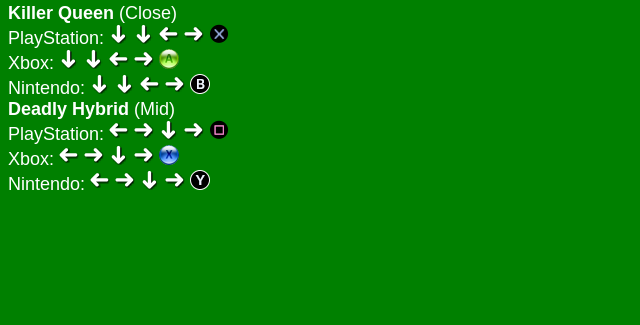
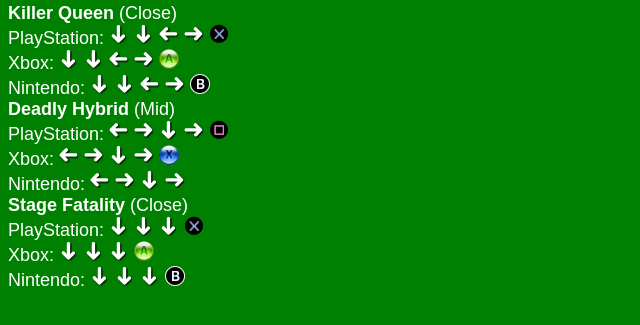
Before and after one commit to kombathouse/kombathouse.github.io, a plain HTML site: page mkx/alien/index.html in a window 1280 px wide. Shown: the part 87-412 px from the top of the page, without its empty margins (0-640 px from the left). Drawn offline with Linux system fonts and the light colour scheme.

Commit message:
Update index.html

```diff
--- a/mkx/alien/index.html
+++ b/mkx/alien/index.html
@@ -70,7 +70,35 @@
 <img src="/gamepad/right.png">
 <img src="/gamepad/down.png">
 <img src="/gamepad/right.png">
-<img src="/gamepad/switch_y.png">
+
+</div>
+
+<div class="cname3">
+<strong>Stage Fatality</strong>
+(Close)
+</div>
+<div class="cmove7">
+PlayStation:
+<img src="/gamepad/down.png">
+<img src="/gamepad/down.png">
+<img src="/gamepad/down.png">
+<img src="/gamepad/ps_cross.png">
+</div>
+<div class="cmove8">
+
+Xbox:
+<img src="/gamepad/down.png">
+<img src="/gamepad/down.png">
+<img src="/gamepad/down.png">
+<img src="/gamepad/xbox_a.png">
+</div>
+<div class="cmove9">
+
+Nintendo:
+<img src="/gamepad/down.png">
+<img src="/gamepad/down.png">
+<img src="/gamepad/down.png">
+<img src="/gamepad/switch_b.png">
 </div>
 
 <p></p>
```
